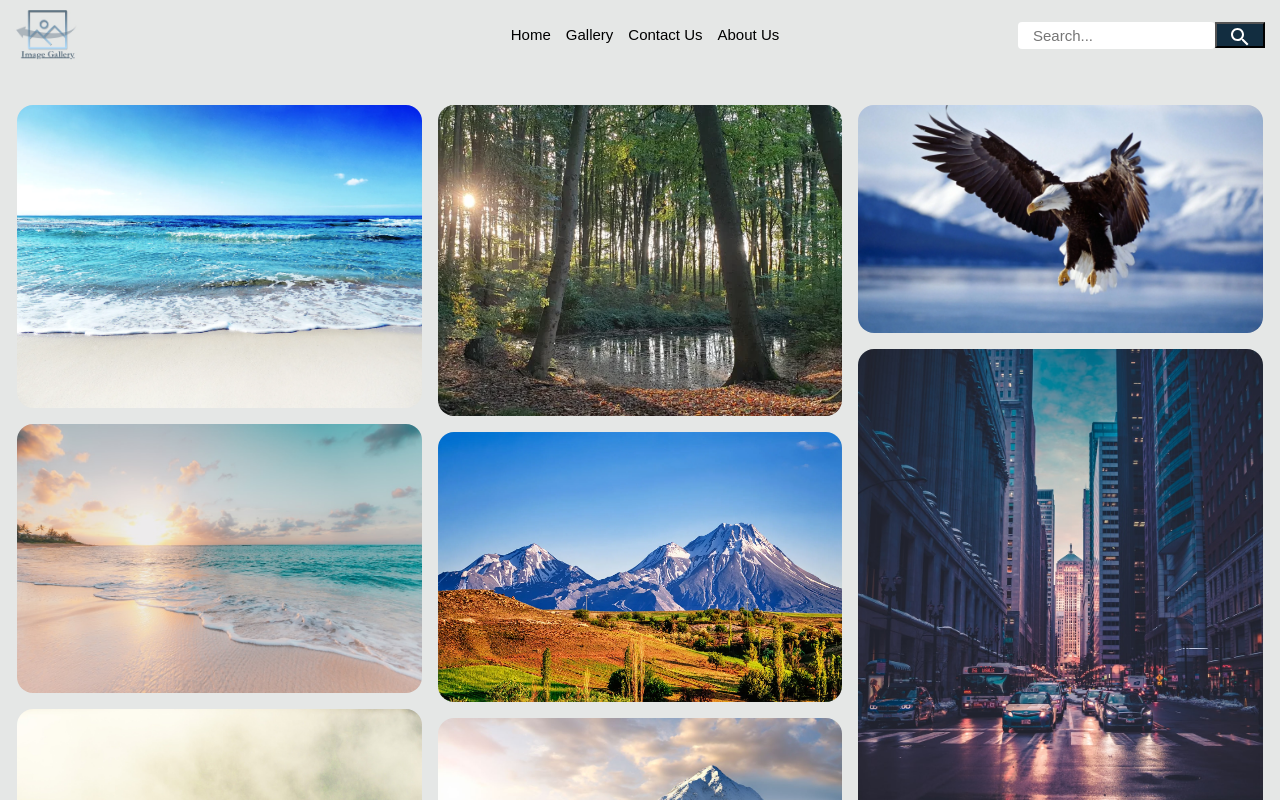
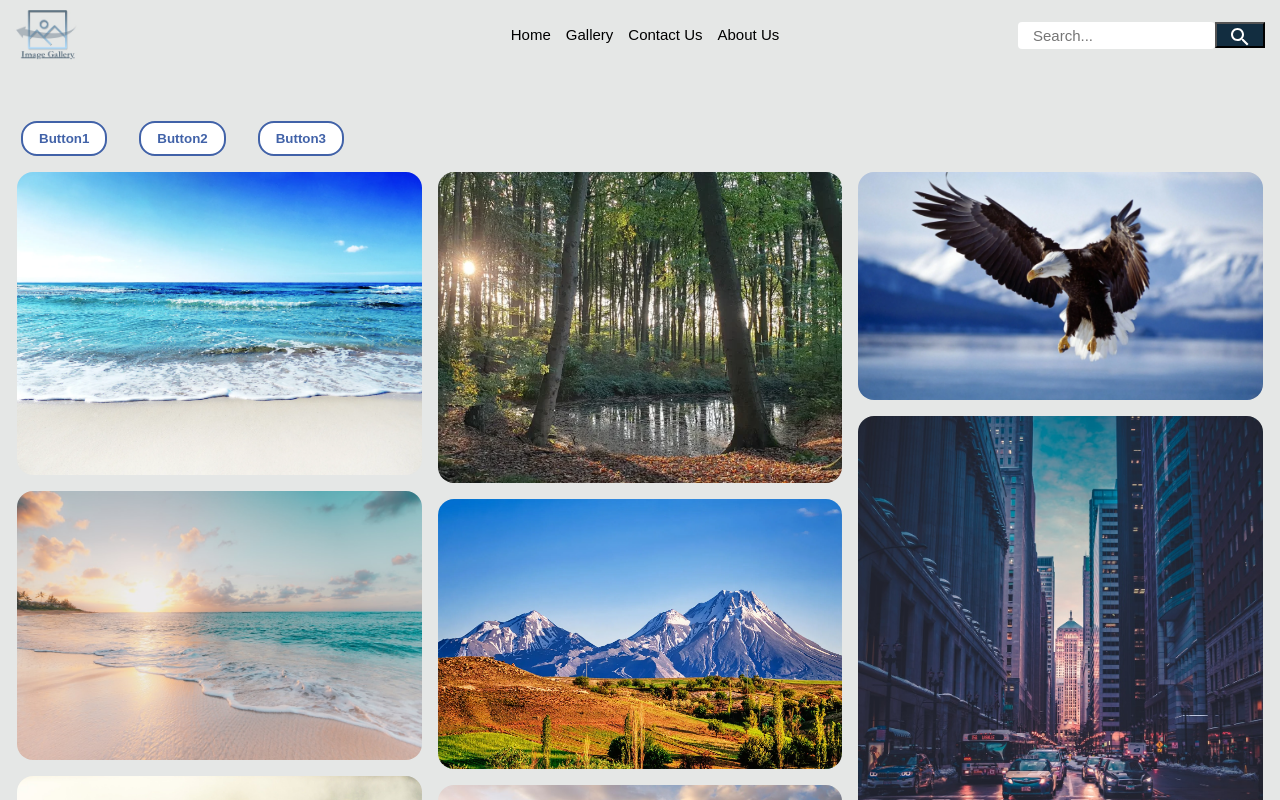
Before and after one commit to ramnehal/My-React-Photo-Gallery, a React (Create React App) app: page / in a window 1280 px wide. Shown: the top 800 px of the page. Built offline with nearby package versions, Linux system fonts and the light colour scheme.

Commit message:
Added filter buttons

```diff
--- a/src/App.css
+++ b/src/App.css
@@ -137,6 +137,26 @@ button:hover {
   cursor: pointer;
 }
 
+.filter-container {
+  padding: 1rem;
+}
+.filter-container button {
+  margin-right: 2rem;
+  min-width: 5rem;
+  padding: 0.5rem 1rem;
+  border: none;
+  background: white;
+  color: rgba(65,98,168);
+  border-radius: 1rem;
+  border: 2px solid rgb(65, 98, 168);
+  font-weight: bold;
+  cursor: pointer;
+}
+button.active {
+  background: rgb(65, 98, 168);
+  color: white;
+}
+
 @media only screen and (max-width: 660px) {
   .Navbar .center .links a{
     font-size: 12px;
--- a/src/App.js
+++ b/src/App.js
@@ -3,11 +3,13 @@ import "./App.css";
 import SearchIcon from '@mui/icons-material/Search';
 import Navbar from './Components/Navbar';
 import Gallery from './Gallery';
+import Filter from './Filter';
 
 function App() {
   return (
     <div className="App">
         <Navbar />
+        <Filter />
         <Gallery />
     </div>
   );
--- /dev/null
+++ b/src/Filter.js
@@ -0,0 +1,13 @@
+import {useEffect} from "react";
+
+function Filter() {
+    return(
+        <div className="filter-container">
+            <button>Button1</button>
+            <button>Button2</button>
+            <button>Button3</button>
+        </div>
+    );
+}
+
+export default Filter;
```
